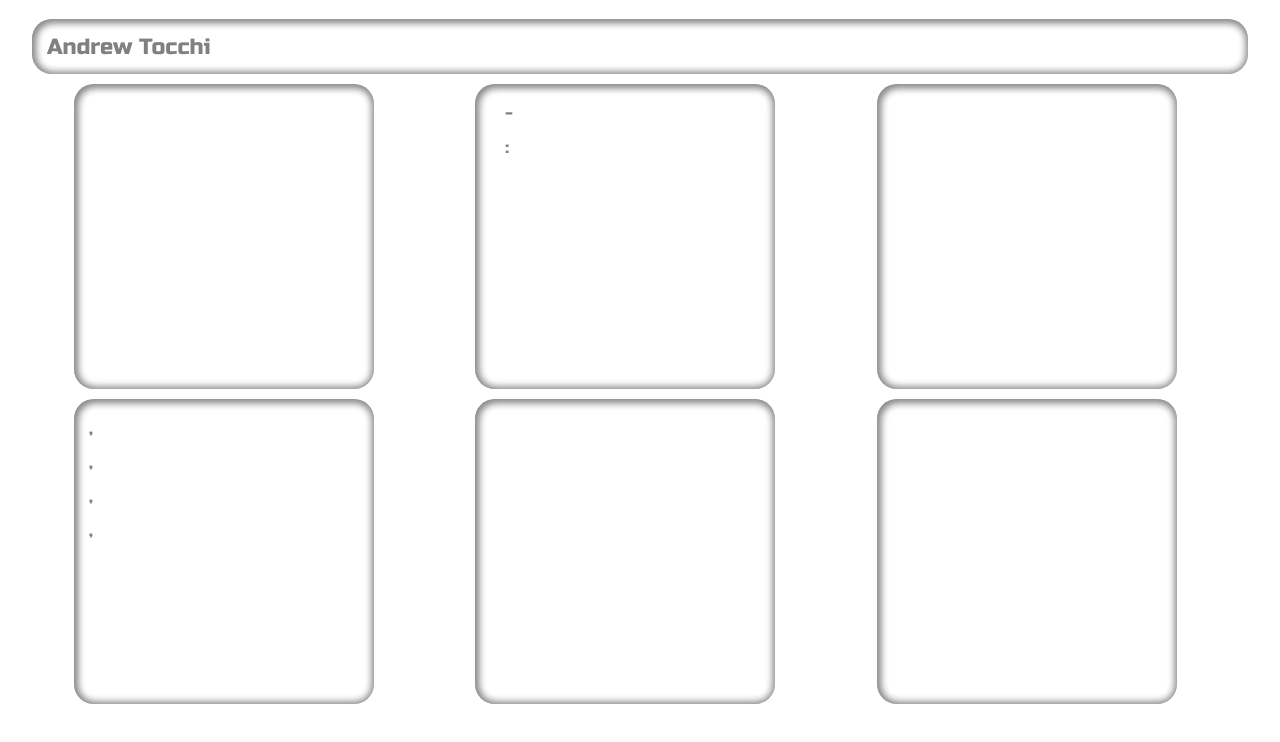
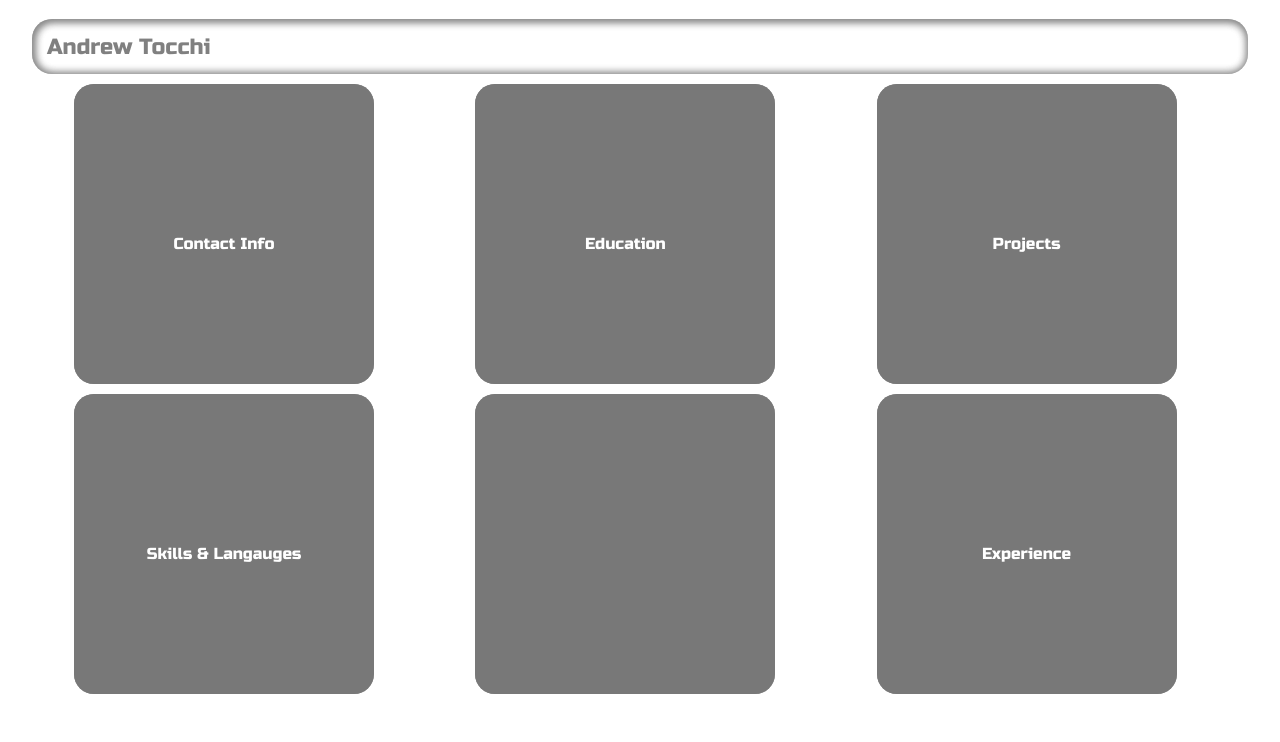
Before and after one commit to atocchi/portfoliov2, a React (Create React App) app in the folder frontend/: page / in a window 1280 px wide. Shown: the top 742 px of the page. Built offline with nearby package versions, Linux system fonts and the light colour scheme.

Commit message:
added covers, more mapping of gist, added buttons to navigate

```diff
--- a/frontend/src/components/body.jsx
+++ b/frontend/src/components/body.jsx
@@ -1,10 +1,19 @@
-import React, { useState, useEffect } from 'react';
-import {MainPage, Box, Text, Container, Column} from './styles';
+import React, { useState, useEffect, Fragment } from 'react';
+import {MainPage, Box, Text, Container, Column, Cover, CoverText, Oval, Holder, BlackOval} from './styles';
 import NavBar from './navBar';
 let data = '<div> bepis </div>'
 
 function Body() {
- const [box, setBox] = useState('Click Here to Load Current Resume from GIST')
+ const [box, setBox] = useState({
+  1:false,
+  2:false,
+  3:false,
+  4:false,
+  5:false,
+  6:false
+ });
+ const [exp, setExp] = useState(0);
+ const [proj, setProj] = useState(0);
  const [gist, setGist] = useState({
      name: '',
      email: '',
@@ -15,34 +24,50 @@ function Body() {
      framework: [''],
      other: [''],
      education: [{degree: '', college: '', location: '', year: ''}],
-     project: [{name: '', github: '', deployed: '', tools: '', bulletpoints: [{bp: ''}]}],
+     projects: [{name: '', github: '', deployed: '', tools: '', bulletpoints: [{bp: ''}]}],
      experience: [{name: '', postion: '', start: '12/31/1969', end: '01/01/1970', description: ''}]
- })
- function clickHandler(){
+ });
+ function clickHandler(x){
         fetch('https://gist.githubusercontent.com/atocchi/aff068d4477f105b39b88ffb95fa83ca/raw/4af46819030ebc5b90f9b20e1d7ff24d37208f9f/data.json')
     .then((response) =>{
         if(response.status === 200){
         response.json().then((res) =>{
             setGist(res)
+            setBox({...box, [x]: true})
+        //    box[x] ? setBox({...box, [x]: false}) : setBox({...box, [x]: true});
         })
         }
         else{
             alert(response.status)
         }
     })
-    }
+    };
     return(
         <MainPage>
             <NavBar />
             <Container>
             <Column>
-            <Box onClick={() => clickHandler() }>
+            <Box onClick={() => clickHandler(1) }>
+            {
+            box[1]
+            ?
+            <Fragment>
                 <Text>{gist.name}</Text>
-                <Text>{gist.email}</Text>
-                <Text>{gist.linkedin}</Text>
+                <Text><a href={'mailto:'+ gist.email}>{gist.email}</a></Text>
+                <Text><a href={gist.linkedin}>{gist.linkedin}</a></Text>
                 <Text>{gist.phone}</Text>
+            </Fragment>
+            :
+            <Cover>
+               Contact Info
+            </Cover>
+            }
             </Box>
-            <Box>
+            <Box onClick={() => clickHandler(2) }>
+            {
+            box[2]
+            ?
+            <Fragment>
                 <Text>
                 { gist.lang.map((key,value) =>
                    `${key}, `
@@ -63,24 +88,105 @@ function Body() {
                    `${key}, `
                 ) }
                 </Text>
+            </Fragment>
+            :
+            <Cover>
+                Skills & Langauges
+            </Cover>
+            }
             </Box>
             </Column>
             <Column>
-            <Box>
-
+            <Box onClick={() => clickHandler(3) }>
+            {
+            box[3]
+            ?
+            <Fragment>
                 { gist.education.map((key,value) =>
                 <Text>
                    <Text>{key.degree} - {key.year}</Text>
                    <Text>{key.college}: {key.location}</Text>
                 </Text>
                 ) }
-
+            </Fragment>
+            :
+            <Cover>
+                Education
+            </Cover>
+                }
             </Box>
-            <Box></Box>
+            <Box onClick={() => clickHandler(4) }>
+            {
+            box[4]
+            ?
+            <Fragment>
+            </Fragment>
+            :
+            <Cover></Cover>
+            }
+            </Box>
             </Column>
             <Column>
-            <Box></Box>
-            <Box></Box>
+            <Box onClick={() => clickHandler(5) }>
+            {
+            box[5]
+            ?
+            <Fragment>
+                <Holder>
+                    { gist.projects.map((key,value) =>
+                    value === proj ? <BlackOval onClick={()=> setProj(value)}></BlackOval> : <Oval onClick={()=> setProj(value)}></Oval>
+                    )}
+                </Holder>
+                < Text>
+                    { gist.projects[proj].name}
+                </Text>
+                <Text>
+                     <a href={gist.projects[proj].github}>{gist.projects[proj].github}</a> <a href={gist.projects[proj].deployed}>{gist.projects[proj].deployed}</a>
+                </Text>
+                <Text>
+                    {gist.projects[proj].tools}
+                </Text>
+                <Text>
+                { gist.projects[proj].bulletpoints.map((key,value) =>
+                   <p>{key.bp}</p>
+                ) }
+                </Text>
+            </Fragment>
+            :
+            <Cover>
+                Projects
+            </Cover>
+                }
+            </Box>
+            <Box onClick={() => clickHandler(6) }>
+            {
+            box[6]
+            ?
+            <Fragment>
+                <Holder>
+                    { gist.experience.map((key,value) =>
+                    value === exp ? <BlackOval onClick={()=> setExp(value)}></BlackOval> : <Oval onClick={()=> setExp(value)}></Oval>
+                    )}
+                </Holder>
+                <Text>
+                { gist.experience[exp].name}
+                </Text>
+                <Text>
+                { gist.experience[exp].postion}
+                </Text>
+                <Text>
+                { gist.experience[exp].start} - { gist.experience[exp].end === 'null' ? 'current' : gist.experience[exp].end}
+                </Text>
+                <Text>
+                { gist.experience[exp].description}
+                </Text>
+            </Fragment>
+            :
+            <Cover>
+                Experience
+            </Cover>
+            }
+            </Box>
             </Column>
             </Container>
         </MainPage>
--- a/frontend/src/components/styles.jsx
+++ b/frontend/src/components/styles.jsx
@@ -39,6 +39,46 @@ import styled from 'styled-components';
     box-shadow: inset 1px 1px 9px 1px #888888,
     inset 1px 1px 9px 1px #888888;
     `
+    const Holder = styled.div`
+    margin-left: 10px;
+    margin-top: 10px;
+    `
+    const CoverText = styled.p`
+    position: relative;
+    top: 50%;
+    left: 50%;
+    transform: translate(-50%, -50%);
+    `
+    const Oval = styled.button`
+    margin-right: 2px;
+    border-radius: 50%;
+    height: 20px;
+    width: 7px;
+    box-shadow: inset 1px 0px 5px 0px #888888,
+    inset -1px 1px 0px 0px #888888;
+    z-index: -1;
+    `
+    const BlackOval = styled.button`
+    margin-right: 2px;
+    border-radius: 50%;
+    height: 20px;
+    width: 7px;
+    box-shadow: inset 1px 0px 5px 0px #888888,
+    inset -1px 1px 13px 0px #888888;
+    z-index: -1;
+    `
+    const Cover = styled.div`
+    width: 100%;
+    height: 50%;
+    background-color: #787878;
+    text-align: center;
+    align-items: center;
+    padding-top: 150px;
+    color: white;
+    @media (max-width: 600px) {
+
+    }
+    `
     const Name = styled.span`
     font-size: 22px;
     margin-left: 15px;
@@ -48,7 +88,6 @@ import styled from 'styled-components';
     margin: 2.5%;
     height: 300px;
     width: 300px;
-    padding-top: 5px;
     background-color: #ffffff;
     border-radius: 20px;
     box-shadow: inset 1px 1px 9px 1px #888888,
@@ -62,4 +101,4 @@ import styled from 'styled-components';
         margin-left: 0%;
     }
     `
-export {MainPage, Bar, Name, Box, Text, Container, Column}
+export {MainPage, Bar, Name, Box, Text, Container, Column, Cover, CoverText, Oval, Holder, BlackOval}
```
Also changed, not shown: 1 other file (tests, documents, lock files or other folders).
